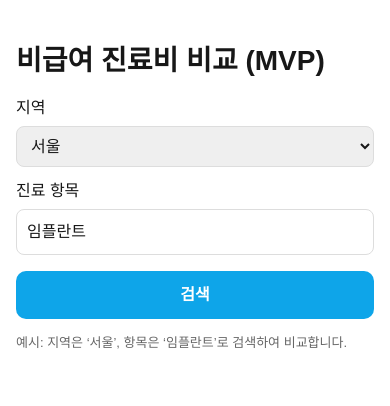
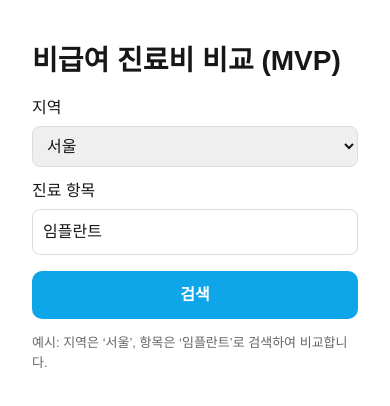
Before and after one commit to orchidmail010-art/pricei4ycom, a Next.js app: page / in a window 390 px wide. Shown: the top 406 px of the page. Built offline with nearby package versions, Linux system fonts and the light colour scheme.

Commit message:
feat: unify layout max-width to 4xl

```diff
--- a/app/layout.tsx
+++ b/app/layout.tsx
@@ -40,7 +40,11 @@ export default function RootLayout({
       <body
         className={`${geistSans.variable} ${geistMono.variable} antialiased`}
       >
-        {children}
+        {/* ⬇️ 여기서부터 삽입 시작 */}
+        <main className="max-w-4xl mx-auto px-4 sm:px-6">
+          {children}
+        </main>
+        {/* ⬆️ 여기까지 삽입 끝 */}
       </body>
     </html>
   );
```
